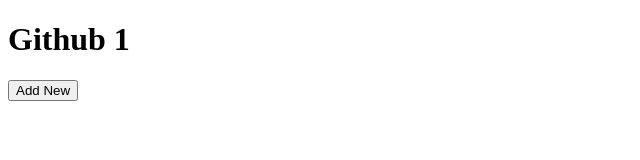
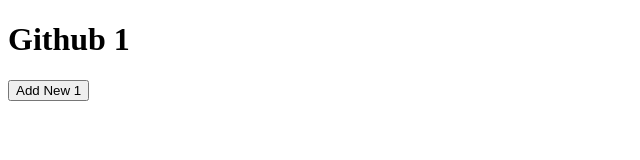
Before and after one commit to PrachiKarle/Git, a plain HTML site: page index.html in a window 1280 px wide. Shown: the full height of the page, 0-640 px from the left. Drawn offline with Linux system fonts and the light colour scheme.

Commit message:
Initial Commit

```diff
--- a/index.html
+++ b/index.html
@@ -7,6 +7,6 @@
 </head>
 <body>
     <h1>Github 1</h1>
-    <button >Add New </button>
+    <button >Add New 1</button>
 </body>
 </html>
```
